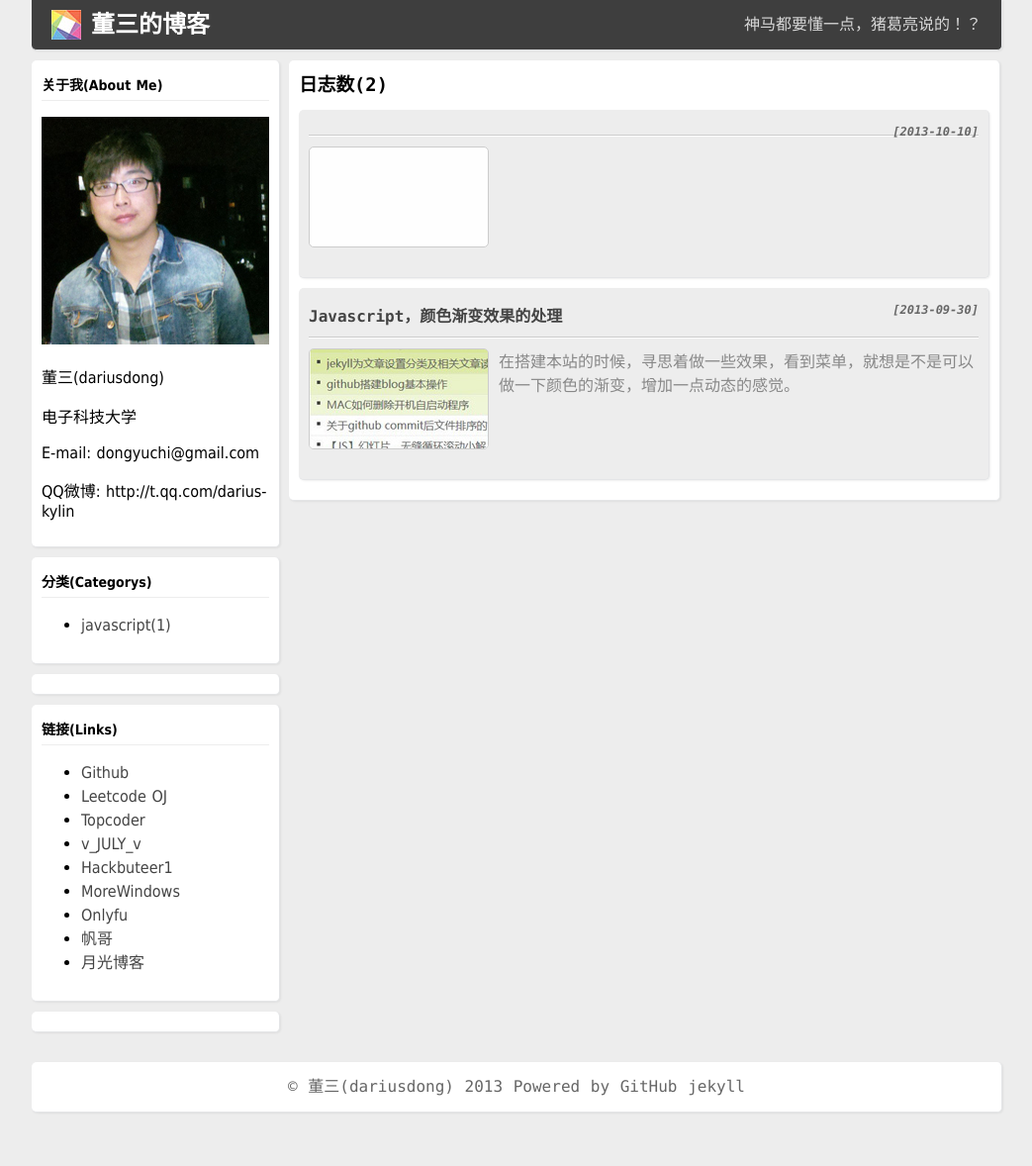
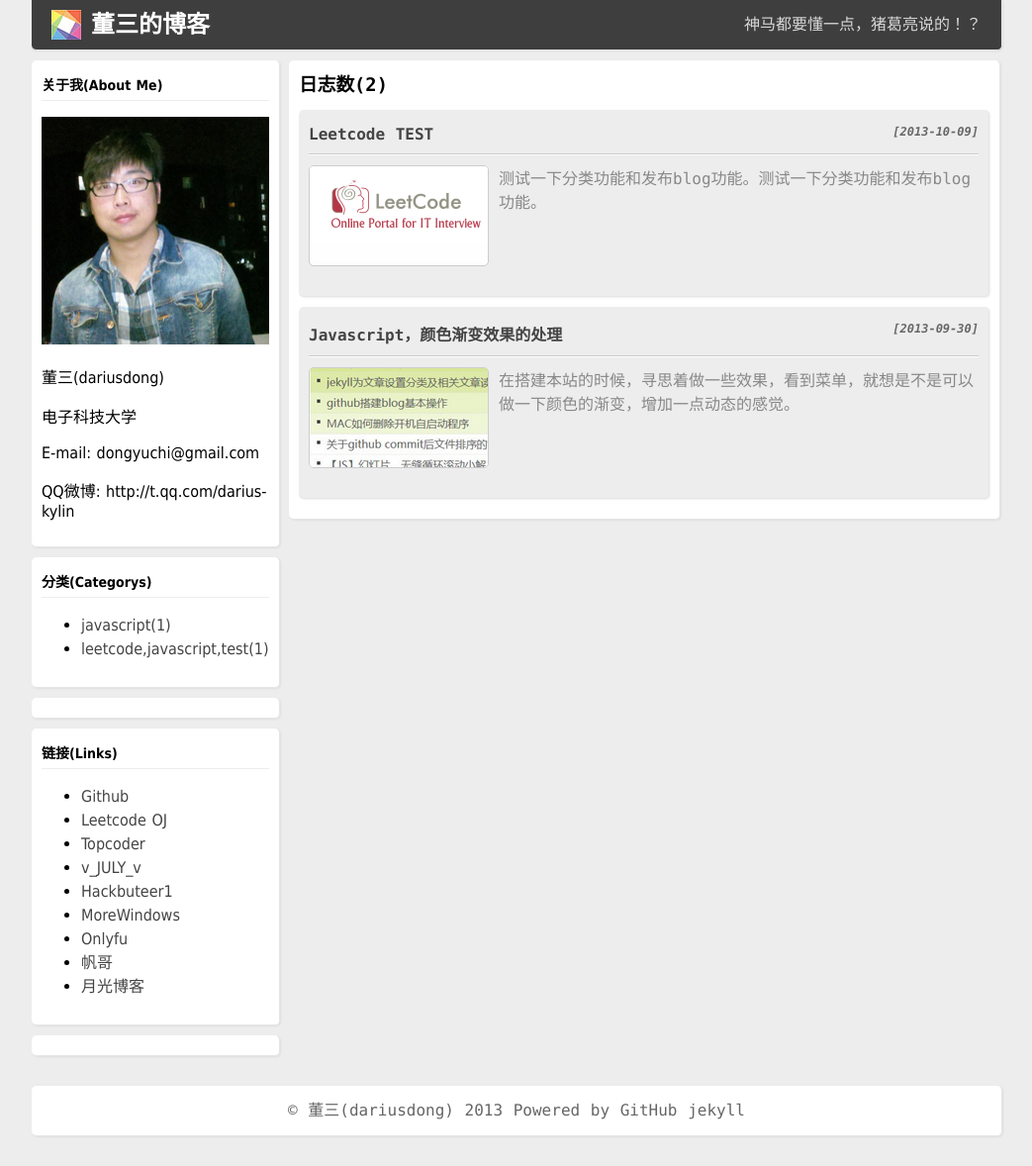
Before and after one commit to dariuskylin/blogs, a Jekyll site: the page built from index.html, in a window 1280 px wide. Shown: the whole page at 99% size, without its empty margins (118-1161 px from the left). Built offline with Jekyll 4.4.1, drawn with Linux system fonts in a browser that asks for light colours; the list of posts is cut into pages by our own code; comment, search, counter and statistics services are not loaded; before the commit the page ends 1154 px from its top, so only the background shows below that.

Commit message:
category

```diff
--- a/_posts/2013-10-09-a-leetcode-test.html
+++ b/_posts/2013-10-09-a-leetcode-test.html
@@ -1,10 +1,7 @@
 ---
 layout: post
 title: Leetcode TEST
-categories:
--leetcode
--javascript
--test
+categories: leetcode,javascript,test
 description: 测试一下分类功能和发布blog功能。测试一下分类功能和发布blog功能。
 img: 201310/20131001.jpg
 keywords: leetcode,test
```
